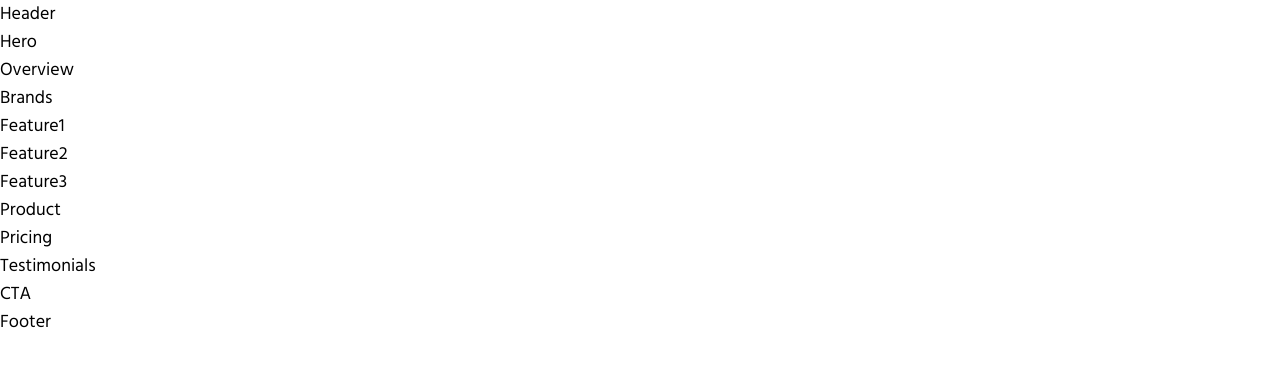
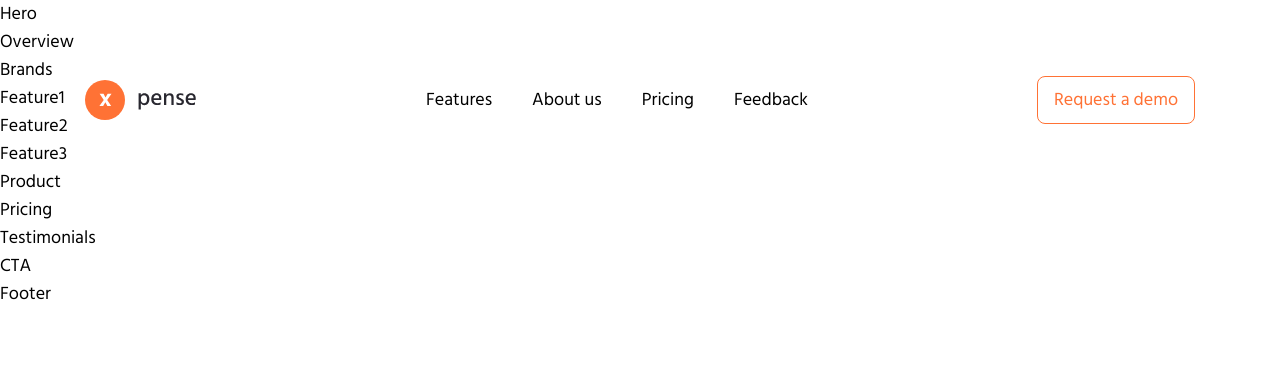
Before and after one commit to fidellim/Xpense-Landing-Page, a React (Create React App) app: page / in a window 1280 px wide. Shown: the top 366 px of the page. Built offline with nearby package versions, Linux system fonts and the light colour scheme.

Commit message:
design header

```diff
--- a/src/components/Header.jsx
+++ b/src/components/Header.jsx
@@ -1,7 +1,74 @@
-import React from 'react'
+import { useState, useEffect } from 'react'
+import { header } from '../constants'
+import { HiMenuAlt4, HiOutlineX } from 'react-icons/hi'
+import MobileNav from './MobileNav'
+import Nav from './Nav'
 
 const Header = () => {
-    return <div>Header</div>
+    const [mobileNav, setMobileNav] = useState(false)
+    const [isActive, setIsActive] = useState(false)
+    const { logo, btnText } = header
+
+    useEffect(() => {
+        window.addEventListener('scroll', () => {
+            window.scrollY > 60 ? setIsActive(true) : setIsActive(false)
+        })
+
+        return () => {
+            window.removeEventListener('scroll', () => {
+                window.scrollY > 60 ? setIsActive(true) : setIsActive(false)
+            })
+        }
+    })
+    return (
+        <header
+            className={`${
+                isActive ? 'lg:top-0 bg-white shadow-2xl' : 'lg:top-[60px]'
+            } py-6 lg:py-4 fixed w-full transition-all z-10`}
+        >
+            <div className="container mx-auto flex justify-between items-center">
+                {/* logo */}
+                <a href="#" data-aos="fade-down" data-aos-delay="1000">
+                    <img src={logo} alt="" />
+                </a>
+                {/* nav - initially hidden - show on desktop mode */}
+                <div
+                    className="hidden lg:flex"
+                    data-aos="fade-down"
+                    data-aos-delay="1200"
+                >
+                    <Nav />
+                </div>
+                {/* cta button - initially hidden - show on desktop mode */}
+                <button
+                    className="btn btn-sm btn-outline hidden lg:flex"
+                    data-aos="fade-down"
+                    data-aos-delay="1400"
+                >
+                    {btnText}
+                </button>
+                {/* mobile nav trigger btn - hidden on desktop */}
+                <button
+                    className="lg:hidden"
+                    onClick={() => setMobileNav(!mobileNav)}
+                >
+                    {mobileNav ? (
+                        <HiOutlineX className="text-3xl text-accent" />
+                    ) : (
+                        <HiMenuAlt4 className="text-3xl text-accent" />
+                    )}
+                </button>
+                {/* mobile nav - hidden on desktop */}
+                <div
+                    className={`${
+                        mobileNav ? 'left-0' : '-left-full'
+                    }  fixed top-0 bottom-0 w-[60vw] lg:hidden transition-all`}
+                >
+                    <MobileNav />
+                </div>
+            </div>
+        </header>
+    )
 }
 
 export default Header
```
